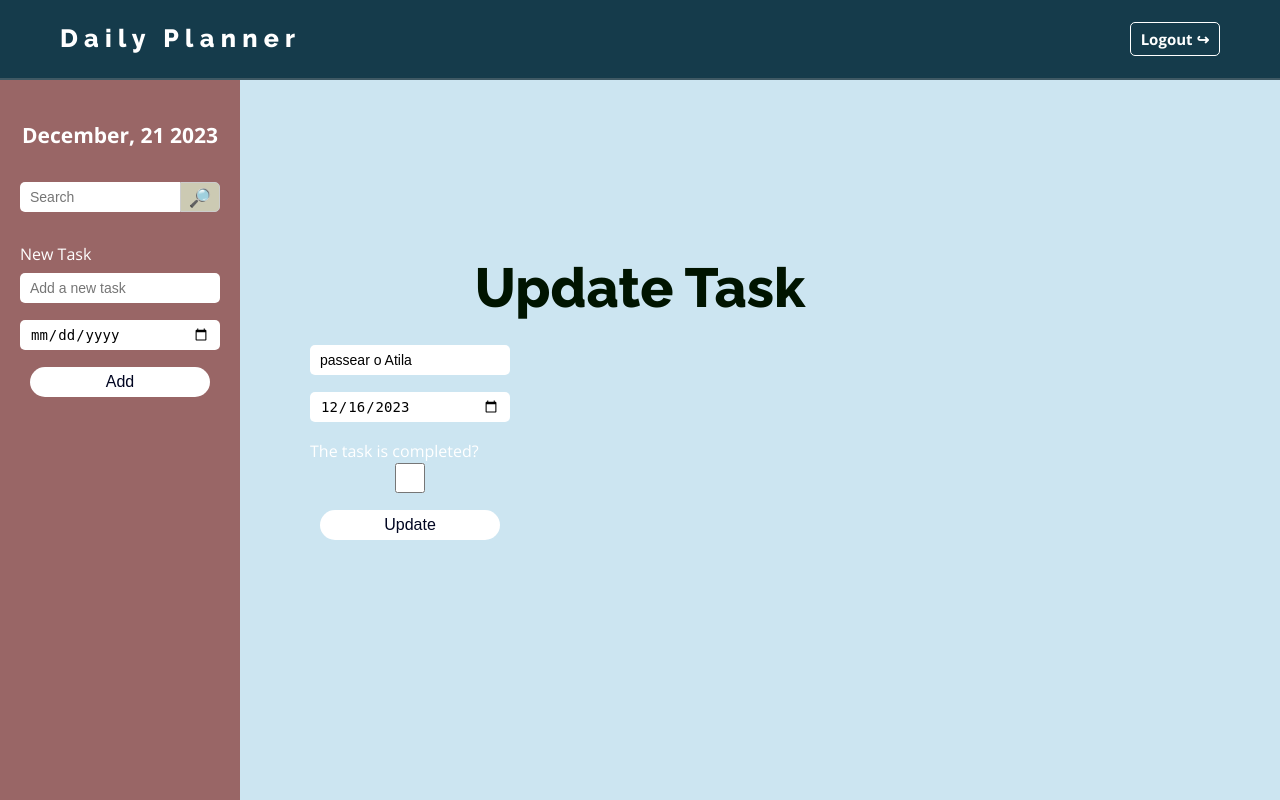
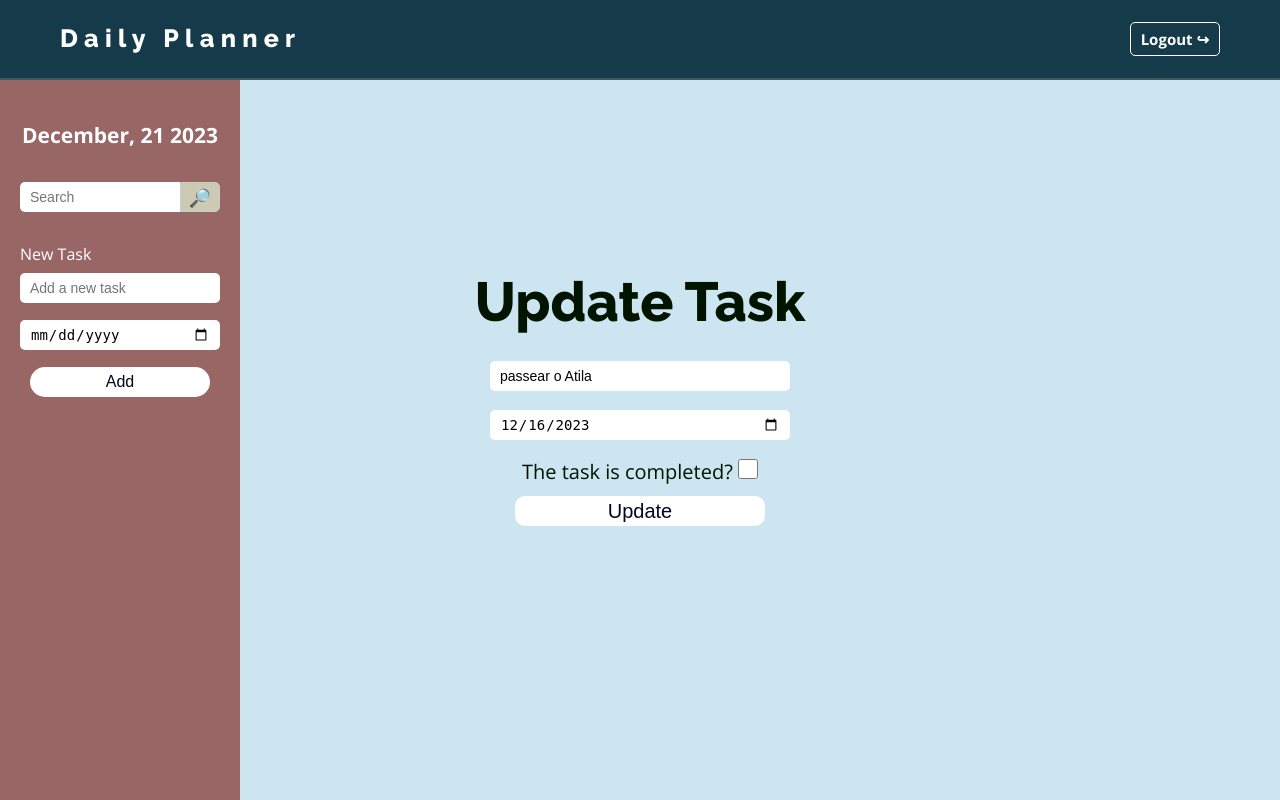
Before and after one commit to RMLemos/Daily_Planner, a Flask app: page /update/1 in a window 1280 px wide. Run offline with Flask 3, Linux system fonts and the light colour scheme; a user stored in the database is signed in; data comes from the database, SQL or seed files in the repository; both versions use the stored data as it was before the commit.

Commit message:
final details

```diff
--- a/website/static/css/style.css
+++ b/website/static/css/style.css
@@ -453,12 +453,52 @@ table th {
     color: #001400;
 }
 
-.new-task-form{
+.update-task-form{
     display: flex;
     flex-direction: column;
-    width: 200px;
-    color: #fff;
+    width: 100%;
+    color: #001400;
     font-family: 'Open Sans', sans-serif;
-    font-size: 1.6rem;
+    font-size: 2rem;
+    justify-content: center;
+    align-items: center;
+    margin: auto;
     gap: 7px;
 }
+
+.update-input{
+    width: 300px;
+    height: 30px;
+    border: none;
+    outline: none;
+    padding: 0 10px;
+    border-radius: 5px;
+    color: #000;
+    font-size: 14px;
+    margin-bottom: 10px;
+}
+
+.checkbox-done{
+    width: 20px;
+    height: 20px;
+    border: none;
+    padding: 0 10px;
+    border-radius: 5px;
+    color: #000;
+    margin-bottom: 10px;
+}
+
+.btn-update{
+    width: 250px;
+    height: 30px;
+    border-radius: 10px;
+    background-color: #fff;
+    color:#000521;
+    border: none;
+    outline: none;
+    cursor: pointer;
+    font-size: 1em;
+    font-weight: 400;
+    margin: auto;
+    display: block;
+}
--- a/website/templates/index.html
+++ b/website/templates/index.html
@@ -49,17 +49,17 @@
                     <td class="line-done">{{ task.content }}</td>
                     <td> {{ task.due_date.date() }} </td>
                     <td class="actions">
+                        <a href="/complete/{{task.id}}">✅</a>
                         <a href="/update/{{task.id}}">✎</a>
                         <a href="/delete/{{task.id}}">❌</a>
-                        <a href="/complete/{{task.id}}">✅</a>
                     </td>
                     {% else %}
                     <td>{{ task.content }}</td>
                     <td> {{ task.due_date.date() }} </td>
                     <td class="actions">
+                        <a href="/complete/{{task.id}}">✅</a>
                         <a href="/update/{{task.id}}">✎</a>
                         <a href="/delete/{{task.id}}">❌</a>
-                        <a href="/complete/{{task.id}}">✅</a>
                     </td>
                     {% endif %}
                 </tr>
--- a/website/templates/update.html
+++ b/website/templates/update.html
@@ -30,19 +30,19 @@
 <div class="main-content task-content">
     <div class="task-table">
         <h2 class="solution-heading">Update Task</h2>
-        <form class="new-task-form" action="/update/{{task.id}}" method=POST>
+        <form class="update-task-form" action="/update/{{task.id}}" method=POST>
             <div>
-                <input class="task-input" type="text" name="input_content" id="input_content", value="{{task.content}}">
+                <input class="update-input" type="text" name="input_content" id="input_content", value="{{task.content}}">
             </div>
             <div>
-                <input class="task-input" type="date" id="input_due_date" name="input_due_date", value="{{due_date_formatted}}">
+                <input class="update-input" type="date" id="input_due_date" name="input_due_date", value="{{due_date_formatted}}">
             </div>
             <div>
                 <label> The task is completed? </label>
-                <input class="task-input" type="checkbox" id="input_completed" name="input_completed" {% if task.completed == 1 %}checked{% endif %}>
+                <input class="checkbox-done" type="checkbox" id="input_completed" name="input_completed" {% if task.completed == 1 %}checked{% endif %}>
             </div>
             <div>
-                    <button class="btn-add" type="submit">Update</button>
+                    <button class="btn-update" type="submit">Update</button>
             </div>
         </form>
 
--- a/website/views.py
+++ b/website/views.py
@@ -1,8 +1,9 @@
 from flask import Blueprint, render_template, request, flash, redirect, url_for
 from flask_login import login_required, current_user
-from datetime import datetime, date
+from datetime import datetime, date, timedelta
 from .models import Todo, func
 from . import db
+from sqlalchemy import and_
 
 views = Blueprint('views', __name__)
 
```
Also changed, not shown: instance/db_planner.db (deleted), website/static/img/Github_header.png (added), website/static/img/daily_planner_app.png (added).
